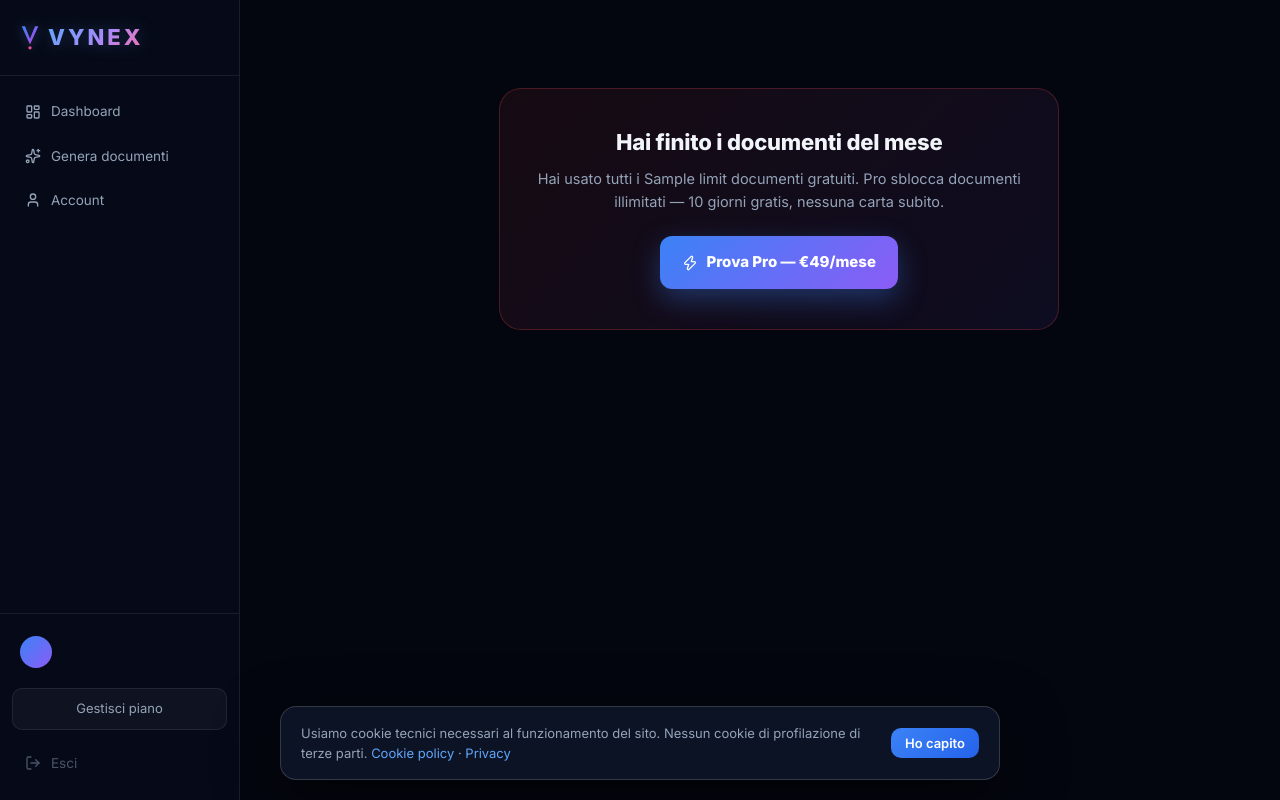
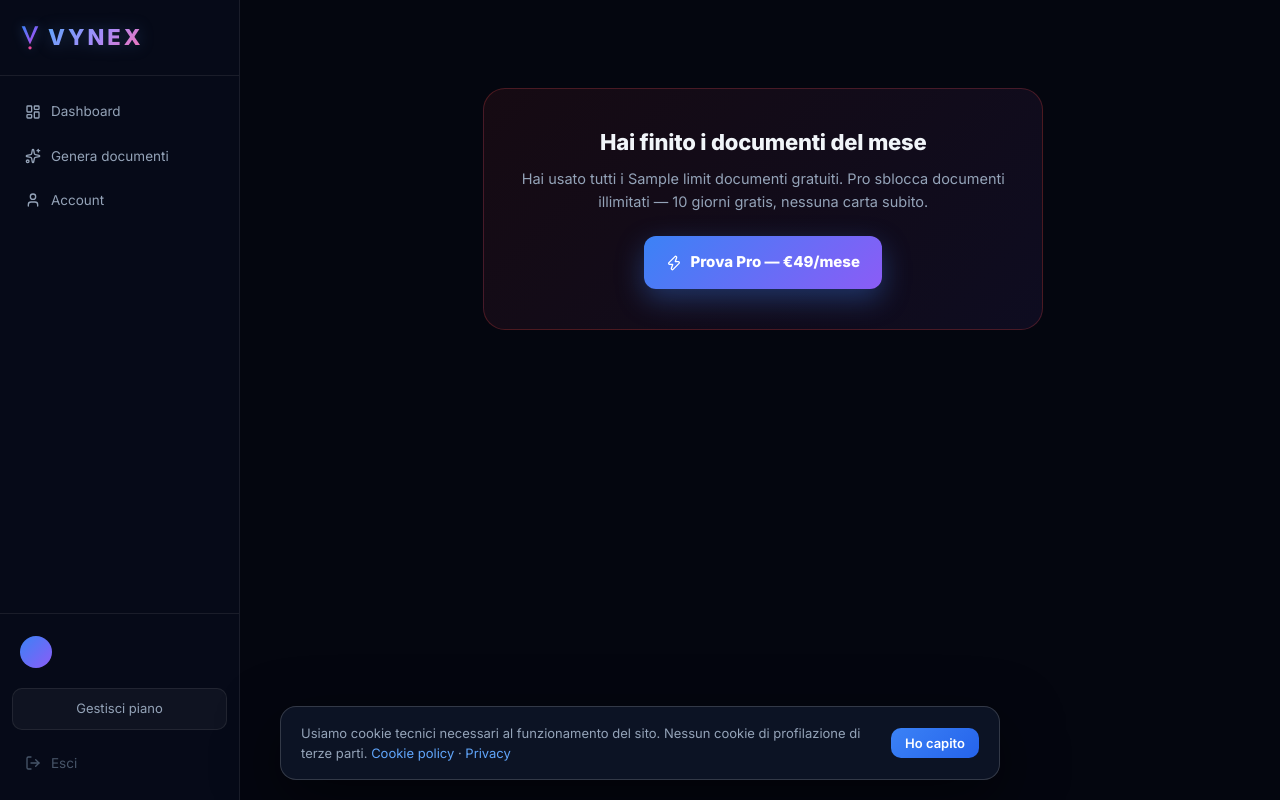
Before and after one commit to robertopizzini19-byte/vynex, a Python web app: template templates/genera.html in a window 1280 px wide. Run offline with Jinja, Linux system fonts and the light colour scheme; the template is opened without the code that fills it: most values are stand-ins (such as "Sample title", 1, 10 or a date in 2020).

Commit message:
style(genera): padding-left 110→48px (shift massimo sinistra)
Co-Authored-By: Claude Opus 4.7 (1M context) <noreply@anthropic.com>

```diff
--- a/static/style.css
+++ b/static/style.css
@@ -1009,7 +1009,7 @@ body.page-account .app-main {
   padding-left: clamp(88px, 13vw, 320px);  /* shift a destra */
 }
 body.page-genera .app-main {
-  padding-left: clamp(24px, 5vw, 110px);   /* shift ulteriormente a sinistra */
+  padding-left: clamp(16px, 2.5vw, 48px);  /* shift massimo a sinistra */
 }
 .app-main > * {
   display: block;
```
